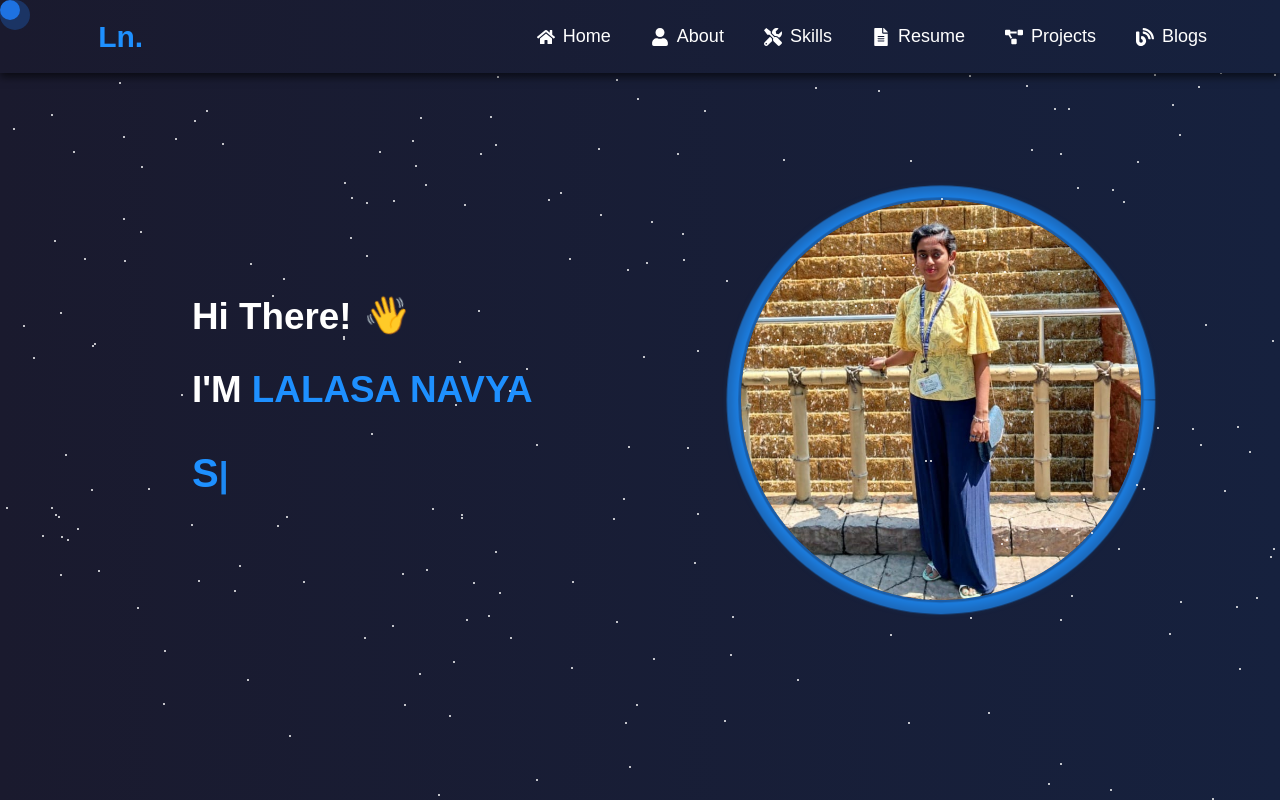
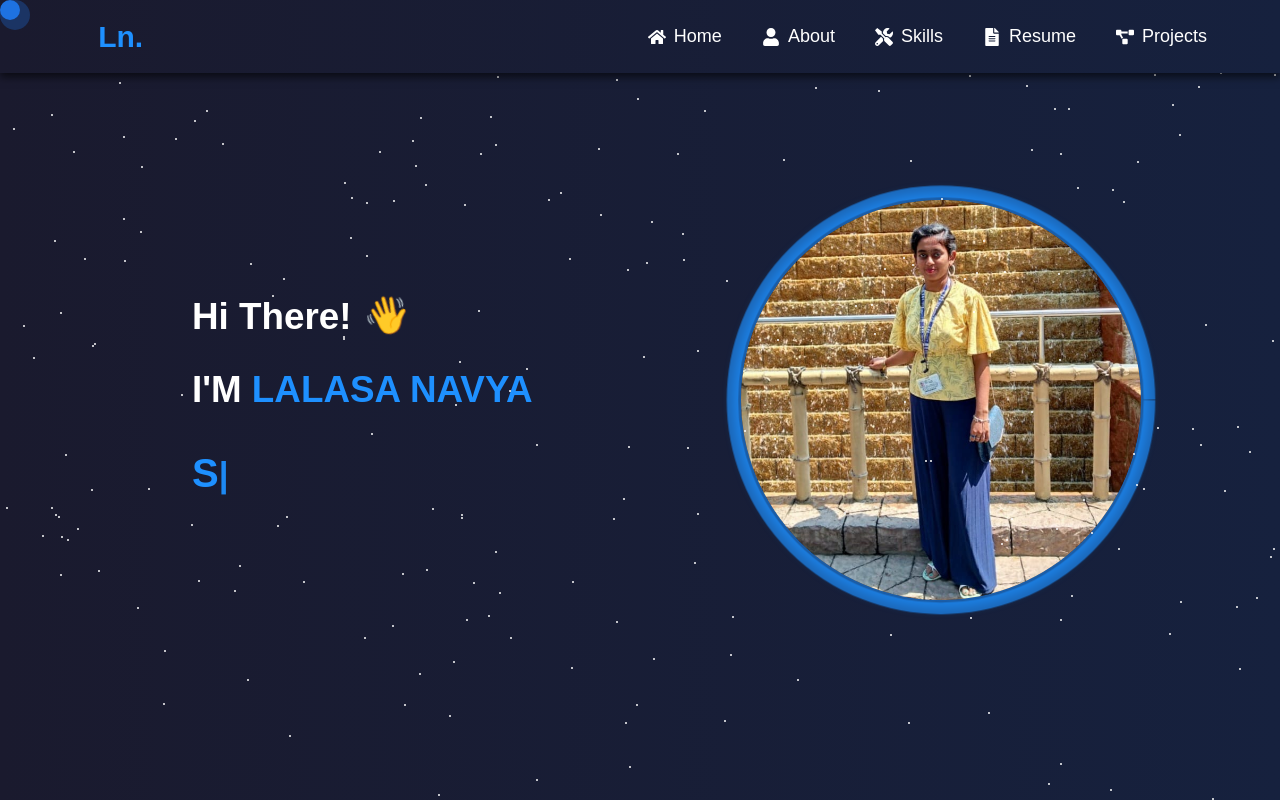
Before and after one commit to Lalasa-24/Portfolio, a React (Create React App) app: page / in a window 1280 px wide. Shown: the top 800 px of the page. Built offline with nearby package versions, Linux system fonts and the light colour scheme.

Commit message:
Update Header.js

```diff
--- a/src/components/Header.js
+++ b/src/components/Header.js
@@ -35,7 +35,7 @@ const Header = () => {
           <li><a href="#" style={linkStyle} onClick={handleResumeDownload}><FaFileAlt style={iconStyle}/> Resume</a></li>
           <li><a href="#projects" style={linkStyle} onClick={handleScrollTo}><FaProjectDiagram style={iconStyle}/> Projects</a></li>
 
-          <li><a href="#blogs" style={linkStyle} onClick={handleScrollTo}><FaBlog style={iconStyle}/> Blogs</a></li>
+
         </ul>
       </nav>
     </header>
```
